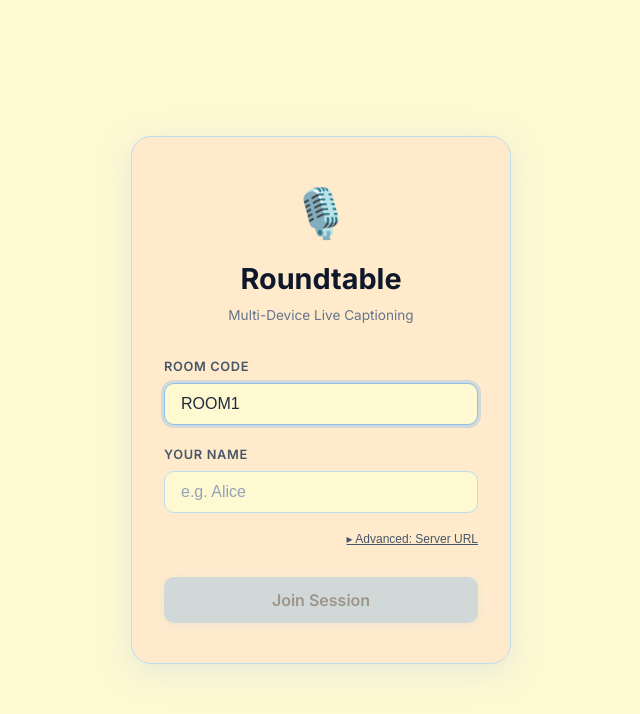
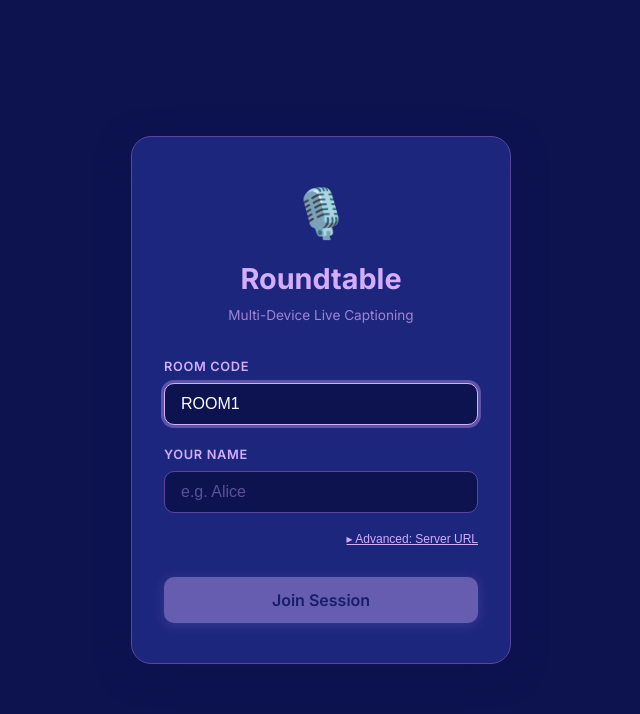
Before and after one commit to 0-pyro/BNB26_Kosmoskost_Internal_Round, a React (Vite) app in the folder ws2_client/: page / in a window 1280 px wide. Shown: the top 714 px of the page, without its empty margins (319-959 px from the left). Built offline with nearby package versions, Linux system fonts and the light colour scheme.

Commit message:
style: apply dark theme palette (#0C134F, #1D267D, #5C469C, #D4ADFC) per updated design specification

```diff
--- a/ws2_client/src/App.css
+++ b/ws2_client/src/App.css
@@ -1,6 +1,6 @@
 /* ----------------------------------------------------------------
    App.css — Main application styles
-   Light Theme Palette: #FFF9D2, #FFEBCC, #BFDDF0, #8CC0EB
+   Dark Theme Palette: #0C134F, #1D267D, #5C469C, #D4ADFC
    ---------------------------------------------------------------- */
 
 .app-container {
@@ -8,7 +8,7 @@
   flex-direction: column;
   height: 100vh;
   height: 100dvh;
-  background: #FFF9D2;
+  background: #0C134F;
 }
 
 /* ---- View toggle ---- */
@@ -18,8 +18,8 @@
   align-items: center;
   gap: 0;
   padding: 0.6rem 1rem;
-  background: #FFEBCC;
-  border-bottom: 1px solid #BFDDF0;
+  background: #1D267D;
+  border-bottom: 1px solid #5C469C;
   flex-shrink: 0;
 }
 
@@ -27,9 +27,9 @@
   padding: 0.4rem 1rem;
   font-size: 0.8rem;
   font-weight: 500;
-  border: 1px solid #BFDDF0;
-  background: #FFF9D2;
-  color: #475569;
+  border: 1px solid #5C469C;
+  background: #0C134F;
+  color: #D4ADFC;
   cursor: pointer;
   transition: all 0.2s ease;
 }
@@ -44,12 +44,12 @@
 }
 
 .toggle-btn.active {
-  background: #8CC0EB;
-  color: #0f172a;
-  border-color: #8CC0EB;
+  background: #5C469C;
+  color: #ffffff;
+  border-color: #D4ADFC;
 }
 
 .toggle-btn:hover:not(.active) {
-  background: #BFDDF0;
-  color: #0f172a;
+  background: #1D267D;
+  color: #ffffff;
 }
--- a/ws2_client/src/components/CaptionDisplay.css
+++ b/ws2_client/src/components/CaptionDisplay.css
@@ -1,6 +1,6 @@
 /* ----------------------------------------------------------------
    CaptionDisplay.css — Styles for caption rendering
-   Light Theme Palette: #FFF9D2, #FFEBCC, #BFDDF0, #8CC0EB
+   Dark Theme Palette: #0C134F, #1D267D, #5C469C, #D4ADFC
    ---------------------------------------------------------------- */
 
 .caption-display {
@@ -8,7 +8,7 @@
   overflow-y: auto;
   padding: 1rem;
   scroll-behavior: smooth;
-  background: #FFF9D2;
+  background: #0C134F;
 }
 
 .caption-display.empty {
@@ -19,7 +19,7 @@
 
 .empty-state {
   text-align: center;
-  color: #64748b;
+  color: #D4ADFC;
   font-size: 1.1rem;
 }
 
@@ -43,10 +43,10 @@
 }
 
 .speaker-section {
-  background: #FFEBCC;
+  background: #1D267D;
   border-radius: 12px;
   padding: 1rem;
-  border: 1px solid #BFDDF0;
+  border: 1px solid #5C469C;
 }
 
 .speaker-header {
@@ -63,7 +63,7 @@
   display: flex;
   align-items: center;
   justify-content: center;
-  color: #0f172a;
+  color: #0C134F;
   font-weight: 700;
   font-size: 0.85rem;
   flex-shrink: 0;
@@ -72,7 +72,7 @@
 .speaker-name {
   font-weight: 600;
   font-size: 0.9rem;
-  color: #0f172a;
+  color: #D4ADFC;
 }
 
 .speaker-captions {
@@ -99,13 +99,13 @@
 .caption-text {
   font-size: 1rem;
   line-height: 1.5;
-  color: #1e293b;
+  color: rgba(255, 255, 255, 0.95);
 }
 
 .partial-indicator {
   display: inline-block;
   margin-left: 0.4rem;
-  color: #8CC0EB;
+  color: #D4ADFC;
   font-size: 0.6rem;
   vertical-align: middle;
   animation: blink 1s ease-in-out infinite;
@@ -157,7 +157,7 @@
 .timeline-speaker {
   font-size: 0.75rem;
   font-weight: 600;
-  color: #475569;
+  color: #D4ADFC;
   text-transform: uppercase;
   letter-spacing: 0.05em;
 }
@@ -165,5 +165,5 @@
 .timeline-text {
   font-size: 1rem;
   line-height: 1.5;
-  color: #1e293b;
+  color: rgba(255, 255, 255, 0.95);
 }
--- a/ws2_client/src/components/JoinScreen.css
+++ b/ws2_client/src/components/JoinScreen.css
@@ -1,6 +1,6 @@
 /* ----------------------------------------------------------------
    JoinScreen.css
-   Light Theme Palette: #FFF9D2, #FFEBCC, #BFDDF0, #8CC0EB
+   Dark Theme Palette: #0C134F, #1D267D, #5C469C, #D4ADFC
    ---------------------------------------------------------------- */
 
 .join-screen {
@@ -10,17 +10,17 @@
   min-height: 100vh;
   min-height: 100dvh;
   padding: 1.5rem;
-  background: #FFF9D2;
+  background: #0C134F;
 }
 
 .join-card {
   width: 100%;
   max-width: 380px;
-  background: #FFEBCC;
-  border: 1px solid #BFDDF0;
+  background: #1D267D;
+  border: 1px solid #5C469C;
   border-radius: 20px;
   padding: 2.5rem 2rem;
-  box-shadow: 0 8px 32px rgba(140, 192, 235, 0.25);
+  box-shadow: 0 8px 32px rgba(12, 19, 79, 0.6);
 }
 
 .join-logo {
@@ -37,13 +37,13 @@
 .logo-text {
   font-size: 1.8rem;
   font-weight: 700;
-  color: #0f172a;
+  color: #D4ADFC;
   margin: 0;
 }
 
 .logo-sub {
   font-size: 0.85rem;
-  color: #64748b;
+  color: rgba(212, 173, 252, 0.7);
   margin: 0.25rem 0 0;
 }
 
@@ -62,29 +62,29 @@
 .field label {
   font-size: 0.8rem;
   font-weight: 600;
-  color: #475569;
+  color: #D4ADFC;
   text-transform: uppercase;
   letter-spacing: 0.05em;
 }
 
 .field input {
   padding: 0.7rem 1rem;
-  background: #FFF9D2;
-  border: 1px solid #BFDDF0;
+  background: #0C134F;
+  border: 1px solid #5C469C;
   border-radius: 10px;
-  color: #1e293b;
+  color: #ffffff;
   font-size: 1rem;
   outline: none;
   transition: border-color 0.2s ease, box-shadow 0.2s ease;
 }
 
 .field input:focus {
-  border-color: #8CC0EB;
-  box-shadow: 0 0 0 3px rgba(140, 192, 235, 0.4);
+  border-color: #D4ADFC;
+  box-shadow: 0 0 0 3px rgba(212, 173, 252, 0.35);
 }
 
 .field input::placeholder {
-  color: #94a3b8;
+  color: rgba(212, 173, 252, 0.4);
 }
 
 .advanced-toggle {
@@ -95,7 +95,7 @@
 .text-link {
   background: none;
   border: none;
-  color: #475569;
+  color: #D4ADFC;
   font-size: 0.75rem;
   cursor: pointer;
   padding: 0;
@@ -104,7 +104,7 @@
 }
 
 .text-link:hover {
-  color: #8CC0EB;
+  color: #ffffff;
 }
 
 .btn-join {
--- a/ws2_client/src/components/StatusBar.css
+++ b/ws2_client/src/components/StatusBar.css
@@ -1,6 +1,6 @@
 /* ----------------------------------------------------------------
    StatusBar.css
-   Light Theme Palette: #FFF9D2, #FFEBCC, #BFDDF0, #8CC0EB
+   Dark Theme Palette: #0C134F, #1D267D, #5C469C, #D4ADFC
    ---------------------------------------------------------------- */
 
 .status-bar {
@@ -8,8 +8,8 @@
   align-items: center;
   justify-content: space-between;
   padding: 0.6rem 1rem;
-  background: #FFEBCC;
-  border-bottom: 1px solid #BFDDF0;
+  background: #1D267D;
+  border-bottom: 1px solid #5C469C;
   flex-shrink: 0;
 }
 
@@ -35,7 +35,7 @@
 
 .status-text {
   font-size: 0.8rem;
-  color: #1e293b;
+  color: rgba(255, 255, 255, 0.9);
   font-weight: 500;
 }
 
@@ -54,15 +54,15 @@
 
 .participant-id {
   font-size: 0.7rem;
-  color: #64748b;
+  color: #D4ADFC;
   font-family: monospace;
 }
 
 .room-badge {
   font-size: 0.75rem;
-  color: #0f172a;
-  background: #BFDDF0;
-  border: 1px solid #8CC0EB;
+  color: #D4ADFC;
+  background: #0C134F;
+  border: 1px solid #5C469C;
   padding: 0.15rem 0.5rem;
   border-radius: 6px;
   font-weight: 500;
@@ -70,9 +70,9 @@
 
 .caption-counter {
   font-size: 0.75rem;
-  color: #1e293b;
-  background: #FFF9D2;
-  border: 1px solid #BFDDF0;
+  color: rgba(255, 255, 255, 0.9);
+  background: #0C134F;
+  border: 1px solid #5C469C;
   padding: 0.15rem 0.5rem;
   border-radius: 6px;
 }
@@ -85,16 +85,16 @@
   padding: 0.15rem 0.55rem;
   border-radius: 6px;
   font-family: monospace;
-  background: #FFF9D2;
-  border: 1px solid #BFDDF0;
+  background: #0C134F;
+  border: 1px solid #5C469C;
 }
 
 .latency-chip.good {
-  color: #15803d;
+  color: #86efac;
 }
 
 .latency-chip.warning {
-  color: #b45309;
+  color: #fde047;
 }
 
 .p95-label {
--- a/ws2_client/src/index.css
+++ b/ws2_client/src/index.css
@@ -1,6 +1,6 @@
 /* ----------------------------------------------------------------
    index.css — Global reset & design system
-   Light Theme Palette: #FFF9D2, #FFEBCC, #BFDDF0, #8CC0EB
+   Dark Theme Palette: #0C134F, #1D267D, #5C469C, #D4ADFC
    ---------------------------------------------------------------- */
 
 @import url('https://fonts.googleapis.com/css2?family=Inter:wght@400;500;600;700&display=swap');
@@ -14,18 +14,18 @@
 }
 
 :root {
-  /* Target light theme palette */
-  --bg-primary: #FFF9D2;
-  --bg-secondary: #FFEBCC;
-  --surface: #FFEBCC;
-  --surface-hover: #BFDDF0;
-  --text-primary: #1e293b;
-  --text-secondary: #475569;
-  --accent: #8CC0EB;
-  --accent-glow: rgba(140, 192, 235, 0.4);
+  /* Target dark theme palette */
+  --bg-primary: #0C134F;
+  --bg-secondary: #1D267D;
+  --surface: #1D267D;
+  --surface-hover: #5C469C;
+  --text-primary: rgba(255, 255, 255, 0.92);
+  --text-secondary: #D4ADFC;
+  --accent: #D4ADFC;
+  --accent-glow: rgba(212, 173, 252, 0.35);
   --danger: #ef4444;
   --success: #22c55e;
-  --border: #BFDDF0;
+  --border: #5C469C;
 }
 
 html, body {
@@ -68,14 +68,14 @@ html, body {
 }
 
 .btn-primary {
-  background: #8CC0EB;
-  color: #0f172a;
-  box-shadow: 0 2px 12px rgba(140, 192, 235, 0.4);
+  background: #D4ADFC;
+  color: #0C134F;
+  box-shadow: 0 2px 12px rgba(212, 173, 252, 0.4);
 }
 
 .btn-primary:hover:not(:disabled) {
-  background: #BFDDF0;
-  box-shadow: 0 4px 20px rgba(140, 192, 235, 0.5);
+  background: #ffffff;
+  box-shadow: 0 4px 20px rgba(212, 173, 252, 0.5);
   transform: translateY(-1px);
 }
 
@@ -84,13 +84,13 @@ html, body {
 }
 
 .btn-danger {
-  background: #FFEBCC;
-  color: #dc2626;
-  border: 1px solid #BFDDF0;
+  background: rgba(239, 68, 68, 0.15);
+  color: #fca5a5;
+  border: 1px solid rgba(239, 68, 68, 0.3);
 }
 
 .btn-danger:hover:not(:disabled) {
-  background: #BFDDF0;
+  background: rgba(239, 68, 68, 0.25);
 }
 
 .btn-sm {
@@ -109,17 +109,17 @@ html, body {
 }
 
 ::-webkit-scrollbar-thumb {
-  background: #BFDDF0;
+  background: #5C469C;
   border-radius: 3px;
 }
 
 ::-webkit-scrollbar-thumb:hover {
-  background: #8CC0EB;
+  background: #D4ADFC;
 }
 
 /* ---- Selection ---- */
 
 ::selection {
-  background: #BFDDF0;
-  color: #0f172a;
+  background: #5C469C;
+  color: #D4ADFC;
 }
```
Also changed, not shown: 1 other file (tests, documents, lock files or other folders).
